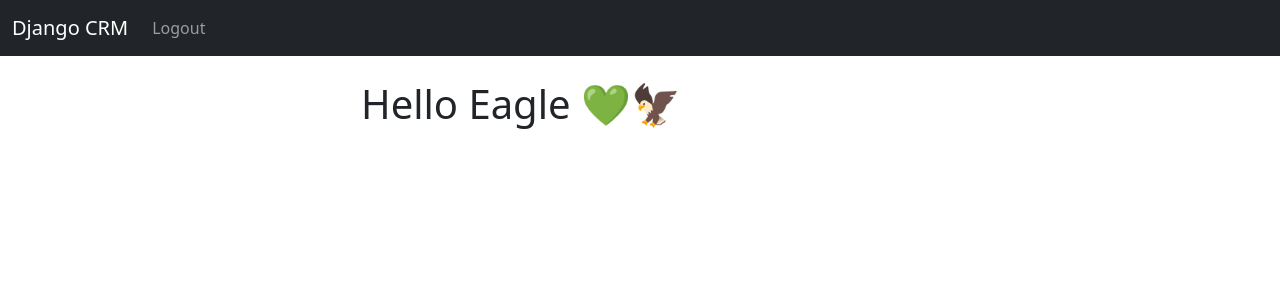
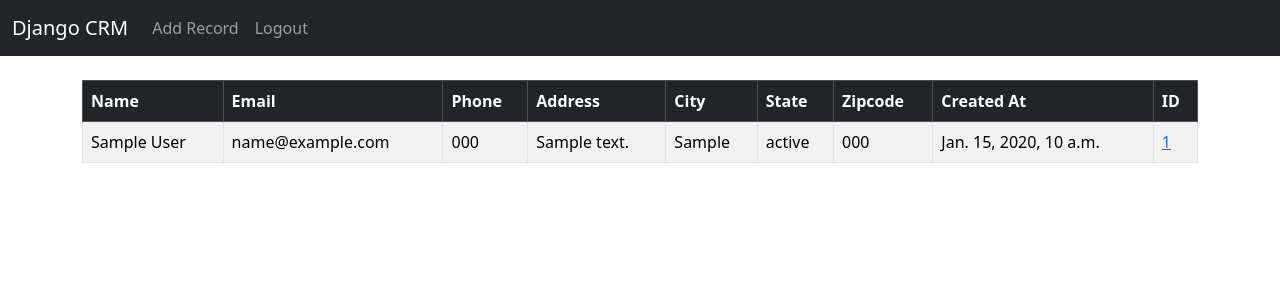
Before and after one commit to amine004-boui/Django-CRM, a Django app: page / in a window 1280 px wide. Shown: the top 300 px of the page. Run offline with Django 5.2, Linux system fonts and the light colour scheme; a user stored in the database is signed in; tables that the repository leaves empty hold one stand-in row (values such as "Sample post").

Commit message:
final res

```diff
--- a/website/templates/website/home.html
+++ b/website/templates/website/home.html
@@ -1,28 +1,76 @@
-{%extends 'base.html'%}
+{% extends 'base.html' %}
 
 {% block content %}
 
-    <div class="col-md-6 offset-md-3">
+
 
 {% if user.is_authenticated %}
-    <h1>Hello Eagle 💚🦅</h1>
+
+
+<table class="table table-striped table-hover table-bordered">
+  <thead class="table-dark">
+    <tr>
+      <th scope="col">Name</th>
+      <th scope="col">Email</th>
+      <th scope="col">Phone</th>
+      <th scope="col">Address</th>
+      <th scope="col">City</th>
+      <th scope="col">State</th>
+      <th scope="col">Zipcode</th>
+      <th scope="col">Created At</th>
+      <th scope="col">ID</th>
+    </tr>
+  </thead>
+  <tbody>
+
+{% if records %}
+	{% for record in records %}
+		<tr>
+			<td>{{ record.first_name }} {{ record.last_name }}</td>
+			<td>{{ record.email }}</td>
+			<td>{{ record.phone }}</td>
+			<td>{{ record.address }}</td>
+			<td>{{ record.city }}</td>
+			<td>{{ record.state }}</td>
+			<td>{{ record.zipcode }}</td>
+			<td>{{ record.created_at }}</td>
+			<td><a href="{% url 'record' record.id %}">{{ record.id }}</a></td>
+		</tr>
+	{% endfor %}
+
+{% endif %}
+
+
+	  </tbody>
+	</table>
+
+
+
+
+
 {% else %}
+
+<div class="col-md-6 offset-md-3">
 <h1>Login</h1>
 <br/>
-        <form method="post"action="{% url 'home' %}">
+
+<form method="POST" action="{% url 'home' %}">
 	{% csrf_token %}
 
   <div class="mb-3">
-            <input type="text" class="form-control"
-            name="username" placeholder="Name" required>
+    <input type="text" class="form-control" name="username", placeholder="Username" required>
+
+  </div><br/>
+  <div class="mb-3">
+    <input type="password" class="form-control" name="password", placeholder="Password" required>
   </div>
-        <div class="mb-3">
-            <input type="password" class="form-control"
-            name="password" placeholder="password"required>
-        </div>
+  <br/>
+  <button type="submit" class="btn btn-secondary">Login</button>
 
-        <button type="submit" class="btn btn-primary">Login</button>
 </form>
-    </div>
+
+
+
 {% endif %}
+
 {% endblock %}
--- a/website/templates/website/navbar.html
+++ b/website/templates/website/navbar.html
@@ -8,12 +8,9 @@
       <ul class="navbar-nav me-auto mb-2 mb-lg-0">
 
         {% if user.is_authenticated %}
-
-<!-- Write your comments here
         <li class="nav-item">
-            <a class="nav-link" href="">Add Record</a>
+          <a class="nav-link" href="{% url 'add_record' %}">Add Record</a>
         </li>
--->
         <li class="nav-item">
           <a class="nav-link" href="{% url 'logout' %}">Logout</a>
         </li>
--- a/website/urls.py
+++ b/website/urls.py
@@ -6,6 +6,9 @@ urlpatterns = [
     path('',views.home,name='home'),
     path('logout/',views.logout_user,name='logout'),
     path('register/', views.register_user, name='register'),
-
+    path('record/<int:pk>', views.customer_record, name='record'),
+    path('delete_record/<int:pk>', views.delete_record, name='delete_record'),
+    path('add_record/', views.add_record, name='add_record'),
+    path('update_record/<int:pk>', views.update_record, name='update_record'),
 
 ]
--- a/website/views.py
+++ b/website/views.py
@@ -1,14 +1,17 @@
 from django.shortcuts import render,redirect
 from django.contrib.auth import authenticate, login ,logout
 from django.contrib import messages
-from .forms import SignUpForm
+from .forms import SignUpForm, AddRecordForm
+from .models import Record
 
 def home(request):
+    records = Record.objects.all()
 
+    #Check to see if the user logged in
     if request.method == 'POST':
         username = request.POST['username']
         password = request.POST['password']
-
+        #Authenticate
         user = authenticate(username=username, password=password)
         if user is not None:
             login(request, user)
@@ -18,7 +21,7 @@ def home(request):
             messages.error(request, 'Invalid username or password, please try again...')
             return redirect('home')
     else:
-        return render(request, 'website/home.html',{})
+        return render(request, 'website/home.html',{'records':records})
 
 def logout_user(request):
     logout(request)
@@ -43,3 +46,48 @@ def register_user(request):
 		return render(request, 'website/register.html', {'form':form})
 
 	return render(request, 'website/register.html', {'form':form})
+def customer_record(request, pk):
+	if request.user.is_authenticated:
+		# Look Up Records
+		customer_record = Record.objects.get(id=pk)
+		return render(request, 'website/record.html', {'customer_record':customer_record})
+	else:
+		messages.success(request, "You Must Be Logged In To View That Page...")
+		return redirect('home')
+
+
+
+def delete_record(request, pk):
+	if request.user.is_authenticated:
+		delete_it = Record.objects.get(id=pk)
+		delete_it.delete()
+		messages.success(request, "Record Deleted Successfully...")
+		return redirect('home')
+	else:
+		messages.success(request, "You Must Be Logged In To Do That...")
+		return redirect('home')
+
+def update_record(request, pk):
+	if request.user.is_authenticated:
+		current_record = Record.objects.get(id=pk)
+		form = AddRecordForm(request.POST or None, instance=current_record)
+		if form.is_valid():
+			form.save()
+			messages.success(request, "Record Has Been Updated!")
+			return redirect('home')
+		return render(request, 'website/update-record.html', {'form':form})
+	else:
+		messages.success(request, "You Must Be Logged In...")
+		return redirect('home')
+def add_record(request):
+    form = AddRecordForm(request.POST or None)
+    if request.user.is_authenticated:
+        if request.method == "POST":
+            if form.is_valid():
+                add_record = form.save()
+                messages.success(request, "Record Added Successfully...")
+                return redirect('home')
+        return render(request, 'website/add_record.html', {'form':form})
+    else:
+        messages.success(request, "You Must Be Logged In...")
+        return redirect('home')
```
Also changed, not shown: website/forms.py (+15 -0 lines), website/templates/website/add_record.html (added, +21 -0 lines), website/templates/website/record.html (added, +52 -0 lines), website/templates/website/update-record.html (added, +21 -0 lines). Lines whose indentation alone changed are shown as unchanged.
